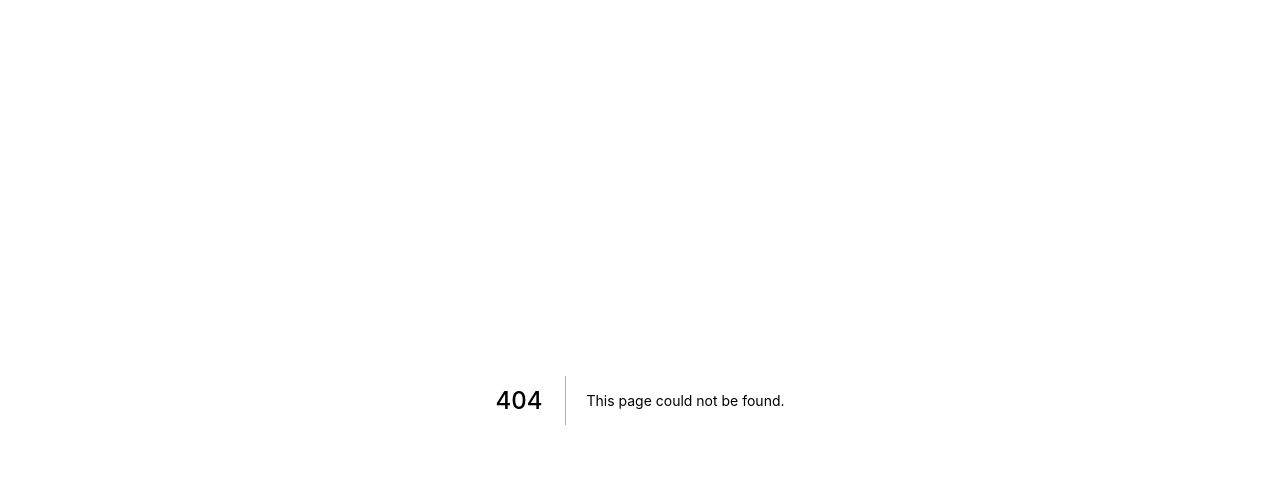
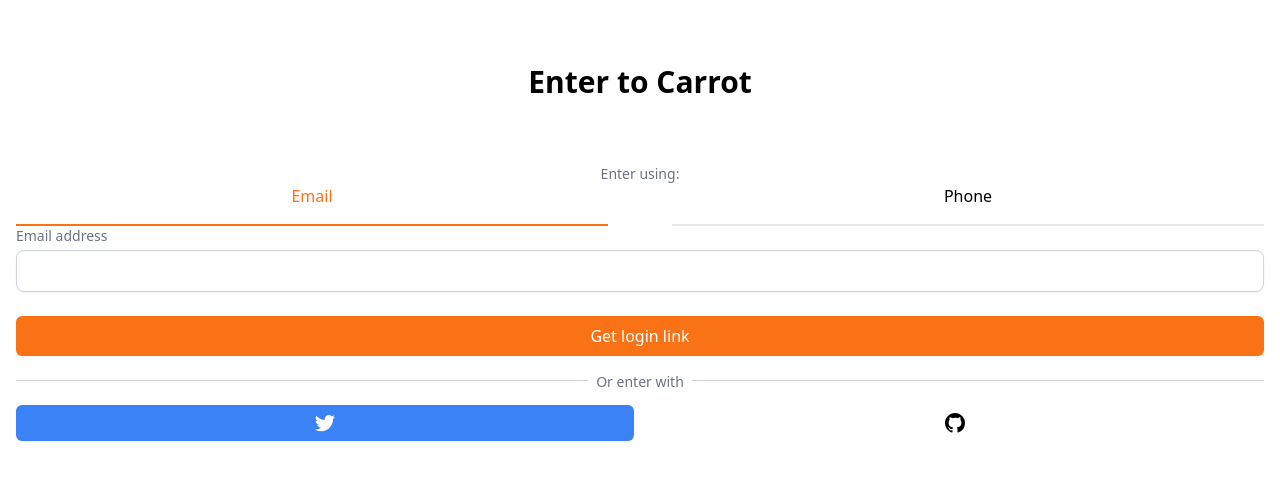
Before and after one commit to J-Rigondo/carrot-market, a Next.js app: page /enter in a window 1280 px wide. Before the commit this address had no page. Shown: the top 480 px of the page. Built offline with nearby package versions, Linux system fonts and the light colour scheme.

Commit message:
[tailwind] auth ui

```diff
--- a/package.json
+++ b/package.json
@@ -9,6 +9,7 @@
     "lint": "next lint"
   },
   "dependencies": {
+    "@tailwindcss/forms": "^0.5.2",
     "next": "12.1.6",
     "react": "18.1.0",
     "react-dom": "18.1.0"
--- /dev/null
+++ b/pages/enter.tsx
@@ -0,0 +1,114 @@
+import React, { useState } from 'react';
+import { NextPage } from 'next';
+
+const Enter: NextPage = () => {
+  const [method, setMethod] = useState<'email' | 'phone'>('email');
+  const onEmailClick = () => setMethod('email');
+  const onPhoneClick = () => setMethod('phone');
+  return (
+    <div className="mt-16 px-4">
+      <h3 className="text-3xl font-bold text-center">Enter to Carrot</h3>
+      <div className="mt-16">
+        <div className="flex flex-col items-center">
+          <h5 className="text-sm text-gray-500 font-medium">Enter using:</h5>
+          <div className="grid grid-cols-2 gap-16 w-full">
+            <button
+              className={`pb-4 border-b-2 ${
+                method === 'email' ? 'border-orange-500 text-orange-500' : ''
+              }`}
+              onClick={onEmailClick}
+            >
+              Email
+            </button>
+            <button
+              className={`pb-4 border-b-2 transition-colors ${
+                method === 'phone' ? 'border-orange-500 text-orange-500' : ''
+              }`}
+              onClick={onPhoneClick}
+            >
+              Phone
+            </button>
+          </div>
+        </div>
+        <form className="flex flex-col">
+          <label className="text-sm font-medium text-gray-500">
+            {method === 'email' ? 'Email address' : null}
+            {method === 'phone' ? 'Phone number' : null}
+          </label>
+          <div className="mt-1">
+            {method === 'email' ? (
+              <input
+                type="email"
+                required
+                className="appearance-none w-full px-3 py-2 border border-gray-300
+                 rounded-lg shadow-sm placeholder-gray-400 focus:outline-none
+                 focus:ring-orange-500 focus:border-orange-500
+                 "
+              />
+            ) : null}
+            {method === 'phone' ? (
+              <div className="flex rounded-md shadow-sm">
+                <span className="flex justify-center items-center px-3 border-gray-400 rounded-l-md border border-r-0">
+                  +82
+                </span>
+                <input
+                  className=" w-full border-transparent border border-gray-400 rounded-r-md border-l-0 focus:border-r-0 "
+                  type="number"
+                  required
+                />
+              </div>
+            ) : null}
+          </div>
+          <button
+            className="bg-orange-500 hover:bg-orange-600 mt-6 text-white
+           py-2 rounded-md shadow-sm font-medium focus:ring-2 focus:ring-orange-500 focus:ring-offset-2"
+          >
+            {method === 'email' ? 'Get login link' : null}
+            {method === 'phone' ? 'Get one-time password' : null}
+          </button>
+        </form>
+        <div className="mt-6">
+          <div>
+            <div className="border-t border-gray-300" />
+            <div className="relative -top-3 text-center ">
+              <span className="bg-white px-2 text-sm text-gray-500">
+                Or enter with
+              </span>
+            </div>
+          </div>
+          <div className="grid grid-cols-2 gap-3">
+            <button
+              className="flex justify-center items-center py-2 px-4
+             rounded-md shadow-sm bg-blue-500 text-white font-medium hover:bg-blue-600"
+            >
+              <svg
+                className="w-5 h-5"
+                aria-hidden="true"
+                fill="currentColor"
+                viewBox="0 0 20 20"
+              >
+                <path d="M6.29 18.251c7.547 0 11.675-6.253 11.675-11.675 0-.178 0-.355-.012-.53A8.348 8.348 0 0020 3.92a8.19 8.19 0 01-2.357.646 4.118 4.118 0 001.804-2.27 8.224 8.224 0 01-2.605.996 4.107 4.107 0 00-6.993 3.743 11.65 11.65 0 01-8.457-4.287 4.106 4.106 0 001.27 5.477A4.073 4.073 0 01.8 7.713v.052a4.105 4.105 0 003.292 4.022 4.095 4.095 0 01-1.853.07 4.108 4.108 0 003.834 2.85A8.233 8.233 0 010 16.407a11.616 11.616 0 006.29 1.84" />
+              </svg>
+            </button>
+            <button className="flex justify-center items-center py-2 px-4 ">
+              <svg
+                className="w-5 h-5"
+                aria-hidden="true"
+                fill="currentColor"
+                viewBox="0 0 20 20"
+              >
+                <path
+                  fillRule="evenodd"
+                  d="M10 0C4.477 0 0 4.484 0 10.017c0 4.425 2.865 8.18 6.839 9.504.5.092.682-.217.682-.483 0-.237-.008-.868-.013-1.703-2.782.605-3.369-1.343-3.369-1.343-.454-1.158-1.11-1.466-1.11-1.466-.908-.62.069-.608.069-.608 1.003.07 1.531 1.032 1.531 1.032.892 1.53 2.341 1.088 2.91.832.092-.647.35-1.088.636-1.338-2.22-.253-4.555-1.113-4.555-4.951 0-1.093.39-1.988 1.029-2.688-.103-.253-.446-1.272.098-2.65 0 0 .84-.27 2.75 1.026A9.564 9.564 0 0110 4.844c.85.004 1.705.115 2.504.337 1.909-1.296 2.747-1.027 2.747-1.027.546 1.379.203 2.398.1 2.651.64.7 1.028 1.595 1.028 2.688 0 3.848-2.339 4.695-4.566 4.942.359.31.678.921.678 1.856 0 1.338-.012 2.419-.012 2.747 0 .268.18.58.688.482A10.019 10.019 0 0020 10.017C20 4.484 15.522 0 10 0z"
+                  clipRule="evenodd"
+                />
+              </svg>
+            </button>
+          </div>
+        </div>
+      </div>
+    </div>
+  );
+};
+
+export default Enter;
--- a/pages/index.tsx
+++ b/pages/index.tsx
@@ -2,13 +2,13 @@ import type { NextPage } from 'next';
 
 const Home: NextPage = () => {
   return (
-    <div className="bg-slate-300 p-10  flex flex-col space-y-5 max-w-md min-h-screen">
+    <div className="bg-slate-300 p-10 grid gap-10 space-y-5 md:grid-cols-2 lg:grid-cols-3">
       <div className="bg-white p-10 rounded-lg group">
         <span className="font-semibold text-2xl">Select Item</span>
         {[1, 2, 3, 4, 5].map((i) => (
           <div
             key={i}
-            className="flex justify-between my-2 first:bg-blue-300 even:bg-blue-300 group-hover:bg-blue-300"
+            className="flex justify-between my-2 first:bg-blue-300 group-hover:bg-blue-300"
           >
             <span className="text-gray-400 ">Grey Chair</span>
             <span>$19</span>
@@ -121,6 +121,18 @@ const Home: NextPage = () => {
           <input type="submit" value="submit" className="bg-white" />
         </form>
       </div>
+
+      <div className="bg-white rounded-lg">
+        <details>
+          <summary className="cursor-pointer">what is my fav food</summary>
+          <span className="selection:bg-indigo-300">beef</span>
+        </details>
+        <input
+          type="file"
+          className="file:transition-colors file:cursor-pointer file:hover:text-purple-500
+           file:hover:bg-white file:rounded-lg file:text-white file:bg-teal-500"
+        />
+      </div>
     </div>
   );
 };
--- a/tailwind.config.js
+++ b/tailwind.config.js
@@ -6,7 +6,7 @@ module.exports = {
   theme: {
     extend: {},
   },
-  plugins: [],
+  plugins: [require('@tailwindcss/forms')],
 
   variants: {
     extend: {
```
Also changed, not shown: styles/Home.module.css (deleted, +0 -116 lines), 1 other file (tests, documents, lock files or other folders).
